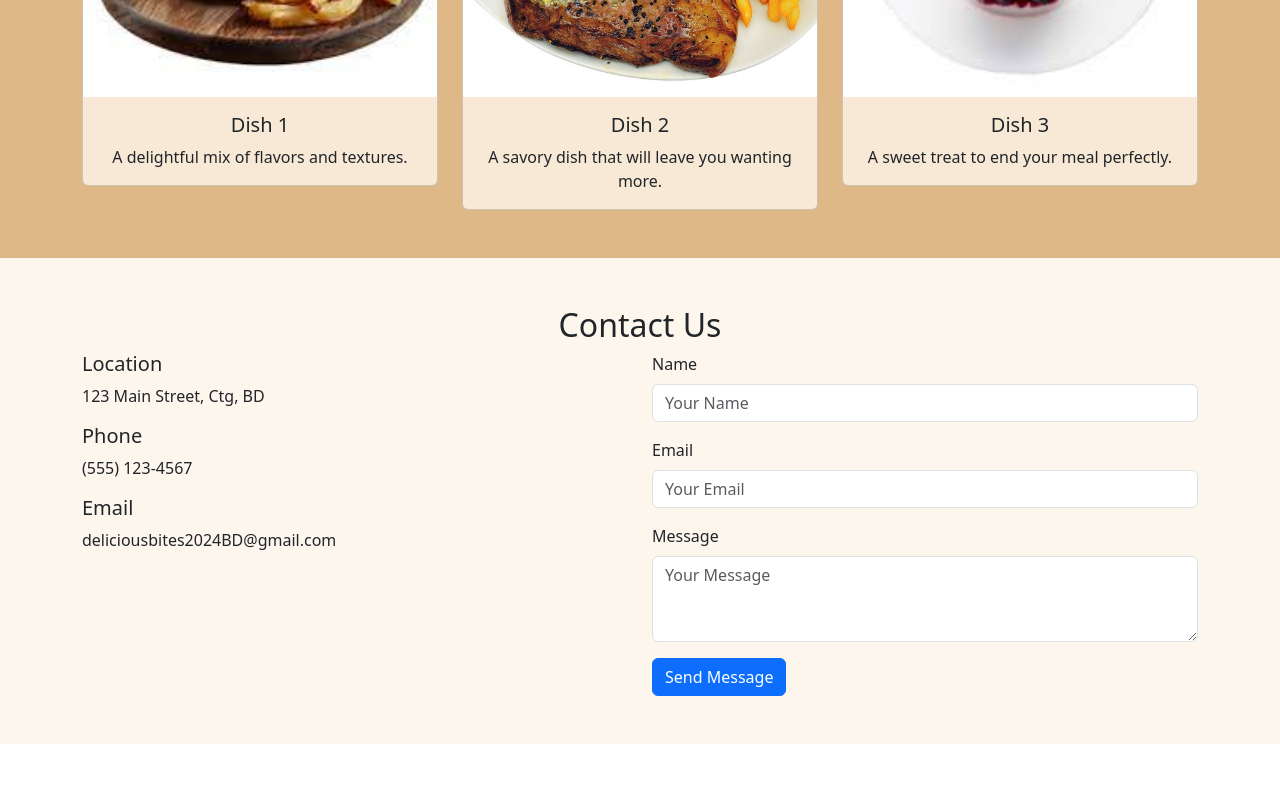
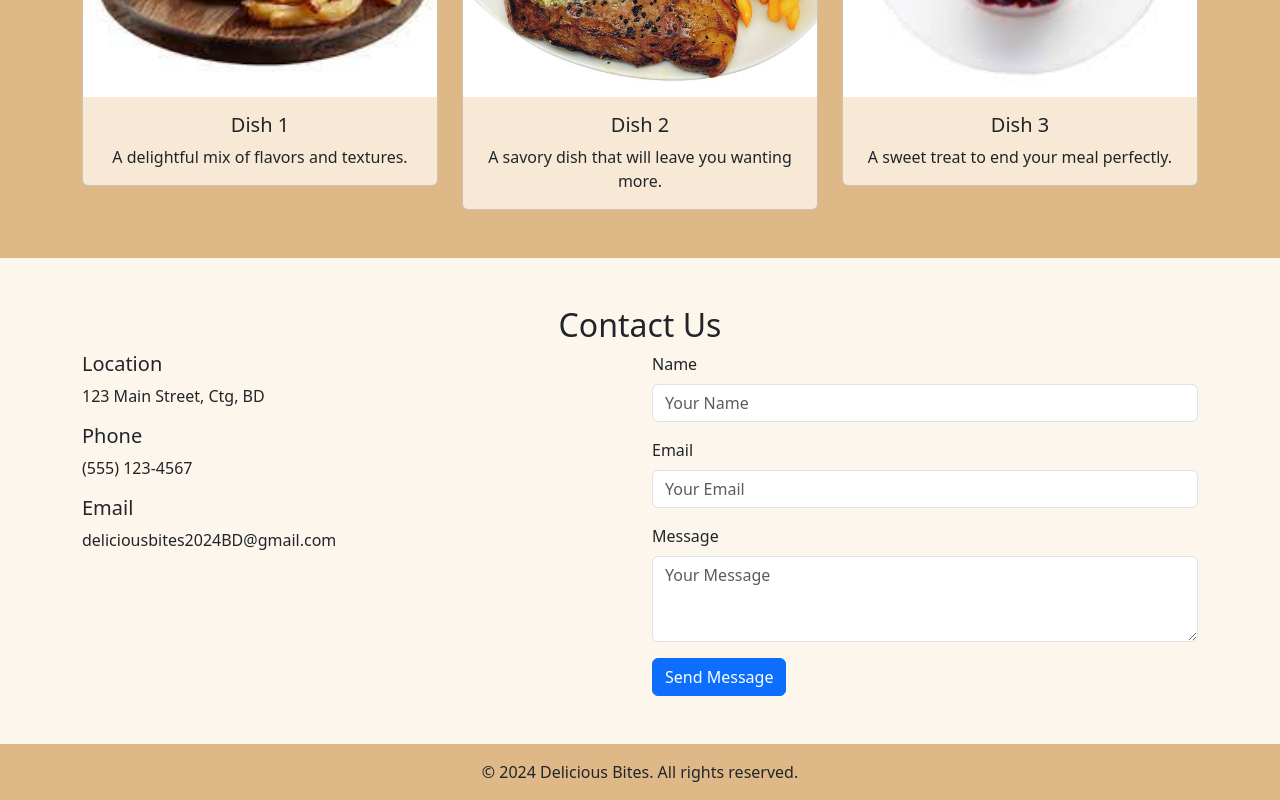
Before and after one commit to muaz64/Restaurant-Landing-Page, a plain HTML site: page index.html in a window 1280 px wide. Shown: the part 1750-2550 px from the top of the page. Before the commit the page ends 2494 px from the top, so only its background shows below. Drawn offline with nearby package versions, Linux system fonts and the light colour scheme.

Commit message:
footer section

```diff
--- a/index.html
+++ b/index.html
@@ -21,6 +21,9 @@
         </button>
         <div class="collapse navbar-collapse" id="navbarNav">
             <ul class="navbar-nav ms-auto">
+                <li class="nav-item">
+                    <a class="nav-link text-white" href="#hero">Home</a>
+                </li>
                 <li class="nav-item">
                     <a class="nav-link text-white" href="#about">About</a>
                 </li>
@@ -131,6 +134,13 @@
     </div>
 </section>
 
+<!-- Footer -->
+
+<footer class=" py-3">
+    <div class="container text-center">
+        <p>&copy; 2024 Delicious Bites. All rights reserved.</p>
+    </div>
+</footer>
 
 
 
--- a/style.css
+++ b/style.css
@@ -21,6 +21,7 @@
 }
 
 /* Menu Section */
+
 #menu{
     background-color: #deb887;
 }
@@ -38,6 +39,17 @@
     object-fit: cover;
 }
 /* contact Section */
+
 #contact{
     background-color: #fdf6ed;
 }
+
+/* Footer */
+
+footer {
+    background-color: #deb887;
+}
+
+footer p {
+    margin: 0;
+}
```
